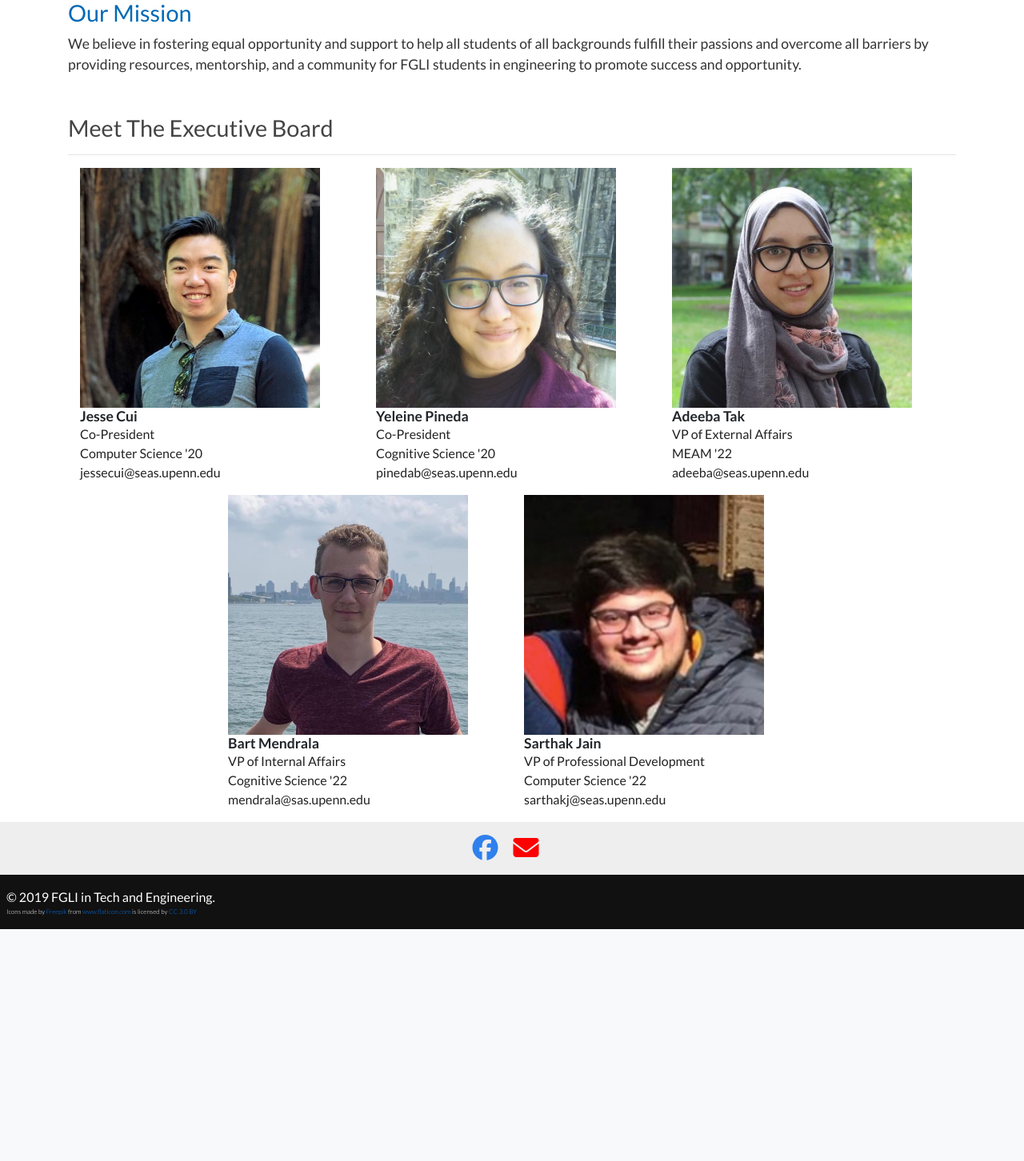
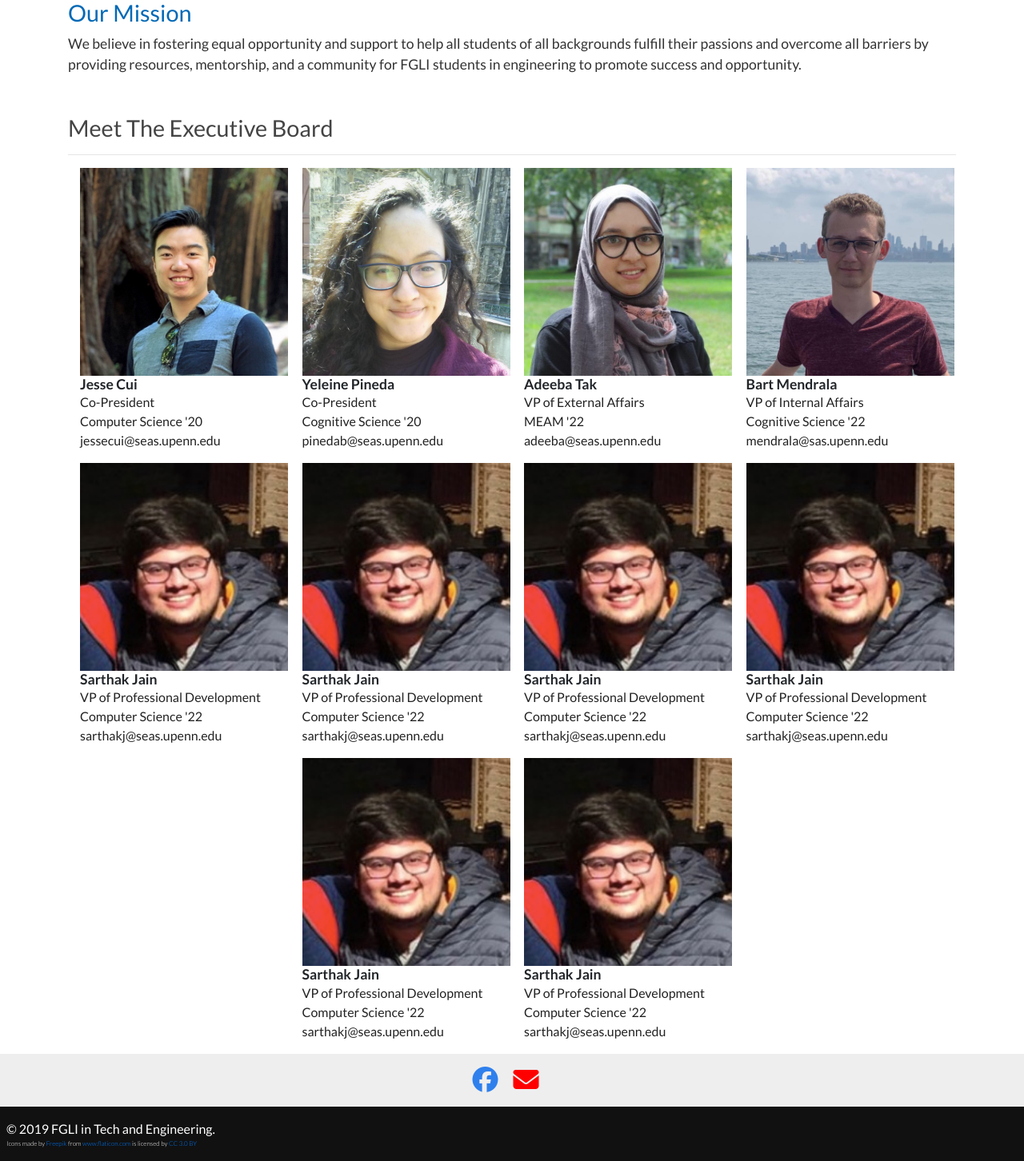
Before and after one commit to jessecui/fgli-tech-website, a PHP site: page /aboutus.html in a window 1280 px wide. Shown: the part 757-2209 px from the top of the page at 80% size. Before the commit the page ends 1919 px from the top, so only its background shows below. Run offline with PHP 8.4, Linux system fonts and the light colour scheme; some libraries are stand-ins or nearby versions.

Commit message:
new template for about us page

```diff
--- a/aboutus.html
+++ b/aboutus.html
@@ -61,7 +61,7 @@
       <hr>
       <div class="container board-profiles">
         <div class="row justify-content-center">
-          <div class="profile col-md-6 col-lg-4">
+          <div class="profile col-md-6 col-lg-3">
             <div class="headshot">
               <img src="img/board/jesse.jpg">
             </div>
@@ -72,7 +72,7 @@
               <p>jessecui@seas.upenn.edu</p>
             </div>
           </div>
-          <div class="profile col-md-6 col-lg-4">
+          <div class="profile col-md-6 col-lg-3">
             <div class="headshot">
               <img src="img/board/yeleine.jpg">
             </div>
@@ -83,7 +83,7 @@
               <p>pinedab@seas.upenn.edu</p>
             </div>
           </div>
-          <div class="profile col-md-6 col-lg-4">
+          <div class="profile col-md-6 col-lg-3">
             <div class="headshot">
               <img src="img/board/adeeba.jpg">
             </div>
@@ -94,7 +94,7 @@
               <p>adeeba@seas.upenn.edu</p>
             </div>
           </div>
-          <div class="profile col-md-6 col-lg-4">
+          <div class="profile col-md-6 col-lg-3">
             <div class="headshot">
               <img src="img/board/bart.jpg">
             </div>
@@ -105,7 +105,62 @@
               <p>mendrala@sas.upenn.edu</p>
             </div>
           </div>
-          <div class="profile col-md-6 col-lg-4">
+          <div class="profile col-md-6 col-lg-3">
+            <div class="headshot">
+              <img src="img/board/sarthak.jpg">
+            </div>
+            <div class="caption">
+              <h6>Sarthak Jain</h6>
+              <p>VP of Professional Development</p>
+              <p>Computer Science '22</p>
+              <p>sarthakj@seas.upenn.edu</p>
+            </div>
+          </div>
+		    <div class="profile col-md-6 col-lg-3">
+            <div class="headshot">
+              <img src="img/board/sarthak.jpg">
+            </div>
+            <div class="caption">
+              <h6>Sarthak Jain</h6>
+              <p>VP of Professional Development</p>
+              <p>Computer Science '22</p>
+              <p>sarthakj@seas.upenn.edu</p>
+            </div>
+          </div>
+		    <div class="profile col-md-6 col-lg-3">
+            <div class="headshot">
+              <img src="img/board/sarthak.jpg">
+            </div>
+            <div class="caption">
+              <h6>Sarthak Jain</h6>
+              <p>VP of Professional Development</p>
+              <p>Computer Science '22</p>
+              <p>sarthakj@seas.upenn.edu</p>
+            </div>
+          </div>
+		    <div class="profile col-md-6 col-lg-3">
+            <div class="headshot">
+              <img src="img/board/sarthak.jpg">
+            </div>
+            <div class="caption">
+              <h6>Sarthak Jain</h6>
+              <p>VP of Professional Development</p>
+              <p>Computer Science '22</p>
+              <p>sarthakj@seas.upenn.edu</p>
+            </div>
+          </div>
+		    <div class="profile col-md-6 col-lg-3">
+            <div class="headshot">
+              <img src="img/board/sarthak.jpg">
+            </div>
+            <div class="caption">
+              <h6>Sarthak Jain</h6>
+              <p>VP of Professional Development</p>
+              <p>Computer Science '22</p>
+              <p>sarthakj@seas.upenn.edu</p>
+            </div>
+          </div>
+		    <div class="profile col-md-6 col-lg-3">
             <div class="headshot">
               <img src="img/board/sarthak.jpg">
             </div>
--- a/css/about.css
+++ b/css/about.css
@@ -1,6 +1,6 @@
 .profile img {
-	width: 300px;
-	height: 300px;
+	width: 260px;
+	height: 260px;
 }
 
 .jumbotron {
```
